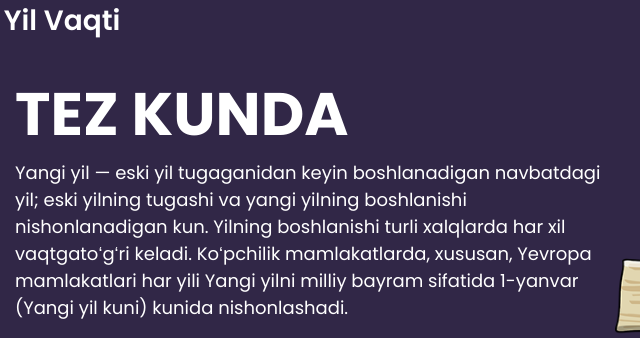
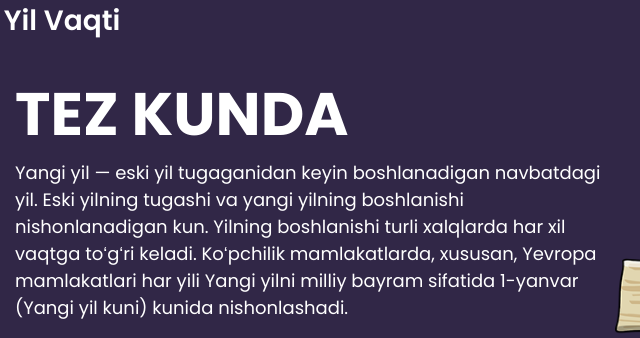
Before and after one commit to Mirjalol03/new-year-time, a plain HTML site: page index.html in a window 1280 px wide. Shown: the top 338 px of the page, 85-725 px from the left. Drawn offline with Linux system fonts and the light colour scheme.

Commit message:
Update index.html

```diff
--- a/index.html
+++ b/index.html
@@ -19,7 +19,7 @@
         <img class="wave" src="curve.png" alt="">
         <div class="contentBx">
             <h2>Tez Kunda</h2>
-            <p>Yangi yil — eski yil tugaganidan keyin boshlanadigan navbatdagi yil; eski yilning tugashi va yangi yilning boshlanishi nishonlanadigan kun. Yilning boshlanishi turli xalqlarda har xil vaqtgatoʻgʻri keladi. Koʻpchilik mamlakatlarda, xususan, Yevropa mamlakatlari har yili Yangi yilni milliy bayram sifatida 1-yanvar (Yangi yil kuni) kunida nishonlashadi.</p>
+            <p>Yangi yil — eski yil tugaganidan keyin boshlanadigan navbatdagi yil. Eski yilning tugashi va yangi yilning boshlanishi nishonlanadigan kun. Yilning boshlanishi turli xalqlarda har xil vaqtga toʻgʻri keladi. Koʻpchilik mamlakatlarda, xususan, Yevropa mamlakatlari har yili Yangi yilni milliy bayram sifatida 1-yanvar (Yangi yil kuni) kunida nishonlashadi.</p>
             <div class="countdown">
                 <div class="time"><div id="day"></div><span>Days</span></div>
                 <div class="time"><div id="hour"></div><span>Hours</span></div>
```
